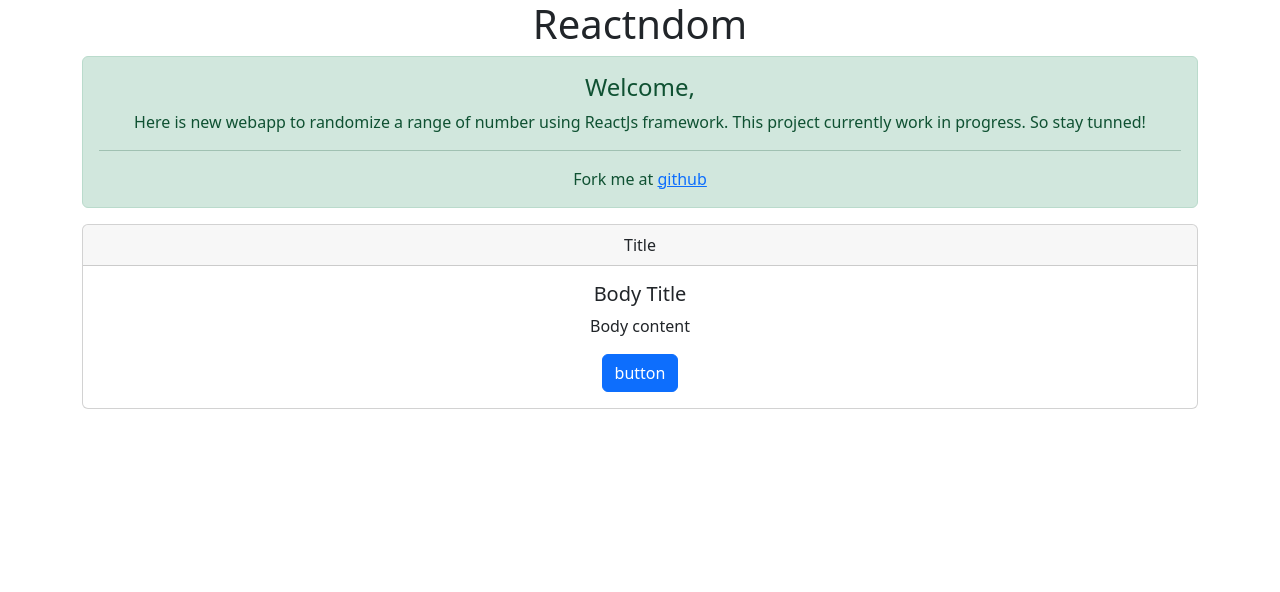
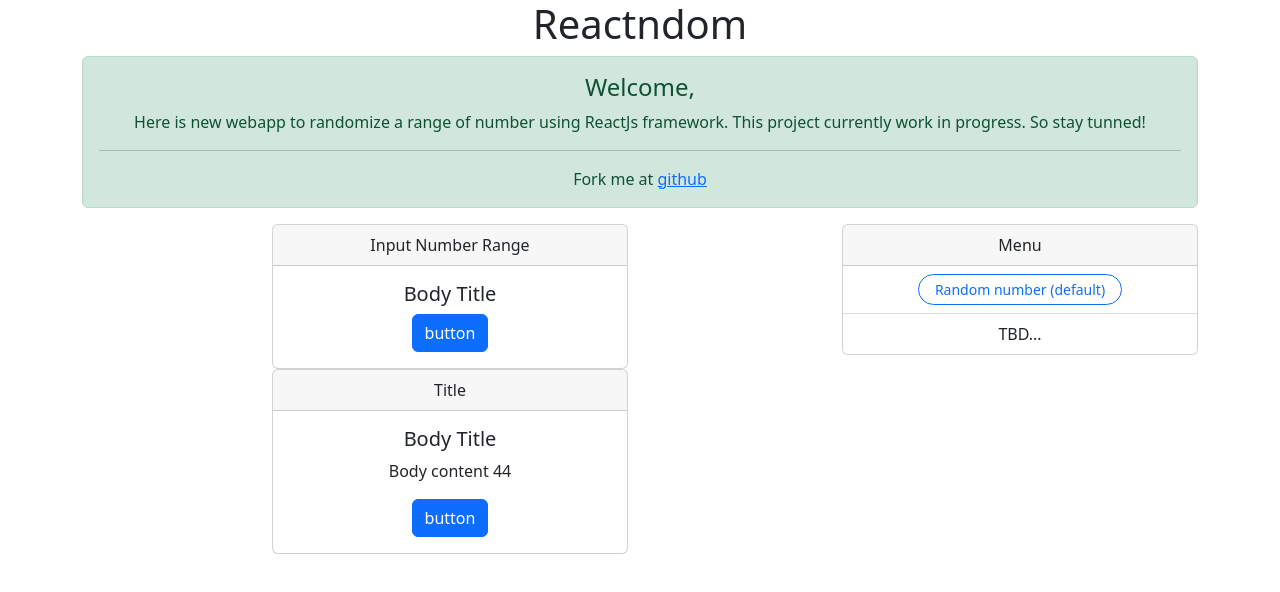
Before and after one commit to Alextrapixel/reactndom, a React (Create React App) app: page / in a window 1280 px wide. Shown: the top 592 px of the page. Built offline with nearby package versions, Linux system fonts and the light colour scheme.

Commit message:
menu selection

```diff
--- a/src/App.js
+++ b/src/App.js
@@ -3,10 +3,14 @@
 import Container from 'react-bootstrap/Container';
 import Row from 'react-bootstrap/Row';
 import Col from 'react-bootstrap/Col';
+import { useRef } from 'react';
 import Header from "./components/Header";
 import Content from "./components/Content";
+import Menu from "./components/Menu";
 
 function App() {
+  const r1FormRef = useRef();
+
   return (
     <div className="App">
       <div className="content">
@@ -17,8 +21,15 @@
             </Col>
           </Row>
           <Row>
-            <Col>
-              <Content />
+            <Col xs={{ span: 12, order: "last" }} md={{ span: 8, order: "first" }}>
+              <Row>
+                <Col xs={0} md={2} lg={3}></Col>
+                <Col xs={12} md={8} lg={6}><Content formRef={r1FormRef} /></Col>
+                <Col xs={0} md={2} lg={3}></Col>
+              </Row>
+            </Col>
+            <Col xs={{ span: 12, order: "first" }} md={{ span: 4, order: "last" }} className="mb-3 mb-md-0">
+              <Menu />
             </Col>
           </Row>
         </Container>
--- a/src/components/Content.js
+++ b/src/components/Content.js
@@ -1,19 +1,26 @@
 import Card from "react-bootstrap/Card";
 import Button from "react-bootstrap/Button";
 
-let randomFunc = () => {
-    let randNum = Math.floor(Math.random() * 100) + 1;
-    return randNum;
-};
+const Content = ({ formRef }) => {
+    let randomFunc = () => {
+        let randNum = Math.floor(Math.random() * 100) + 1;
+        return randNum;
+    };
 
-const Content = () => {
     return (
         <div>
+            <Card ref={formRef} className="">
+                <Card.Header>Input Number Range</Card.Header>
+                <Card.Body>
+                    <Card.Title>Body Title</Card.Title>
+                    <Button variant="primary">button</Button>
+                </Card.Body>
+            </Card>
             <Card>
                 <Card.Header>Title</Card.Header>
                 <Card.Body>
                     <Card.Title>Body Title</Card.Title>
-                    <Card.Text>Body content {randomFunc}</Card.Text>
+                    <Card.Text>Body content {randomFunc()}</Card.Text>
                     <Button variant="primary">button</Button>
                 </Card.Body>
             </Card>
--- /dev/null
+++ b/src/components/Menu.js
@@ -0,0 +1,19 @@
+import Card from "react-bootstrap/Card";
+import ListGroup from 'react-bootstrap/ListGroup';
+import Button from "react-bootstrap/Button";
+
+const Menu = (props) => {
+    return (
+        <div>
+            <Card>
+                <Card.Header>Menu</Card.Header>
+                <ListGroup variant="flush">
+                    <ListGroup.Item><Button variant="outline-primary" size="sm" className="rounded-pill px-3">Random number (default)</Button></ListGroup.Item>
+                    <ListGroup.Item>TBD...</ListGroup.Item>
+                </ListGroup>
+            </Card>
+        </div>
+    );
+};
+
+export default Menu;
```
